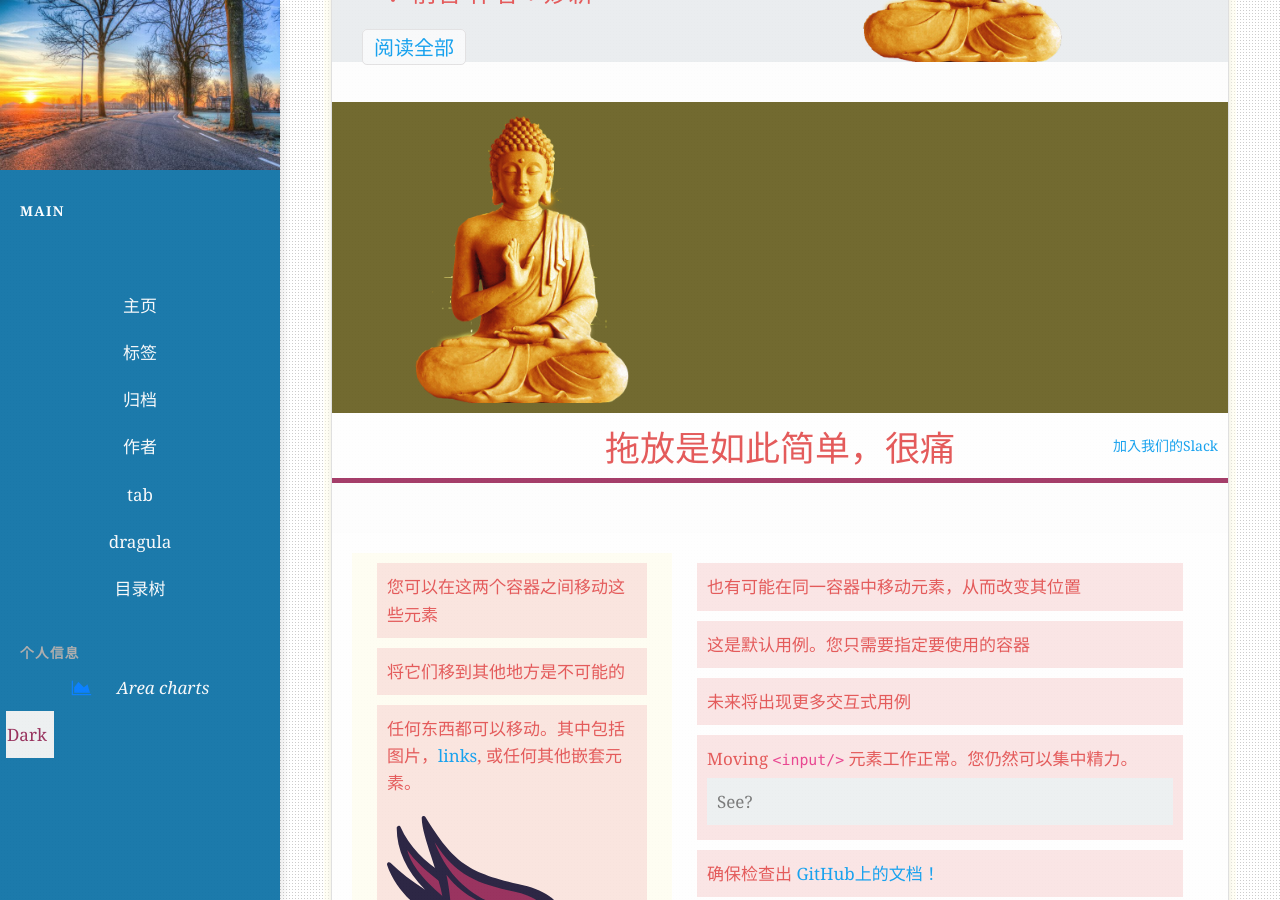
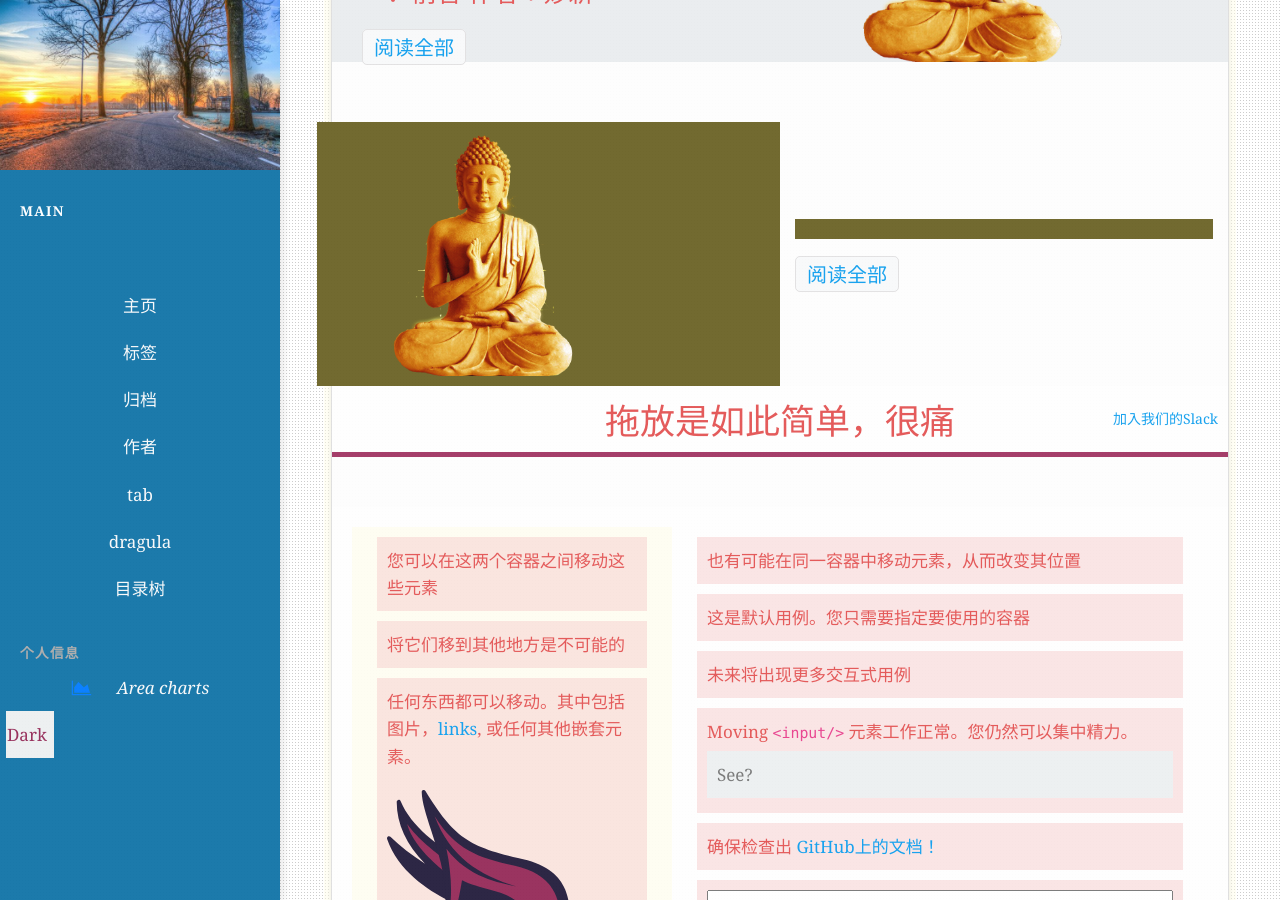
Before and after one commit to nengwuzhi/nengwuzhi.github.ioce, a Jekyll site: the page built from pages/dragula.html, in a window 1280 px wide and 900 px high, scrolled down 372 px. Built offline with Jekyll 4.4.1, drawn with Linux system fonts in a browser that asks for light colours; nearby versions of some CDN libraries.

Commit message:
Update dragula.html

```diff
--- a/pages/dragula.html
+++ b/pages/dragula.html
@@ -33,7 +33,16 @@
 {% endif %}
 {% endfor %}
 
-<h1><a href="https://github.com/bevacqua/dragula"><img src="/img/resources/logo.png" width="516" height="214" alt="dragula"></a></h1>
+   <div class="row justify-content-between">
+<h1 class="col-md-6"><a href="https://github.com/bevacqua/dragula"><img src="/img/resources/logo.png" width="516" height="214" alt="dragula"></a></h1>
+<div class="col-md-6 pt-6 pb-6 pr-lg-4 align-self-center">
+                <h1 class="mb-3">{{post.title}}</h1>
+                <p class="mb-3 lead">
+                    {{ post.excerpt | strip_html | strip_html | truncate: 30 }}
+                </p>
+                <a href="{{site.baseurl}}{{post.url}}" class="btn btn-light">阅读全部</a>
+            </div>
+  </div>
 <h3 class="tagline"><span class="tagline-text">拖放是如此简单，很痛</span><a class="slack-join" href="https://dragula-slackin.herokuapp.com/" target="_blank">加入我们的Slack</a></h3>
 
 <div class="examples">
```
